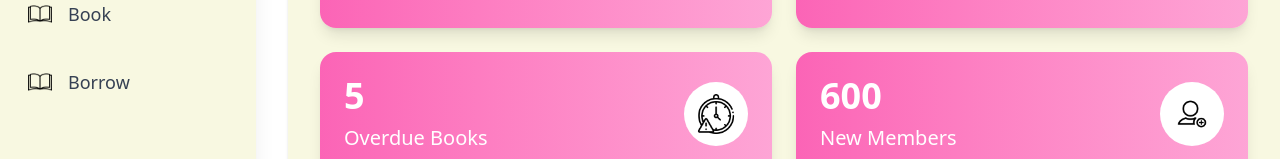
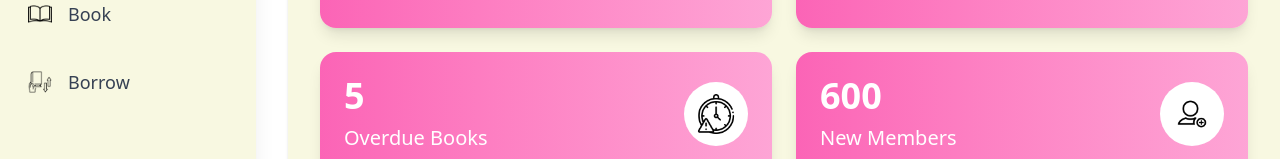
Before and after one commit to tith-sa/b8-librarysystem-g4, a Vue app: page /Home in a window 1280 px wide. Shown: the part 328-487 px from the top of the page. Built offline with nearby package versions, Linux system fonts and the light colour scheme; the HTML template or start-up script is replaced by a standard one.

Commit message:
fix code

```diff
--- a/src/components/dashboard.vue
+++ b/src/components/dashboard.vue
@@ -2,6 +2,7 @@
 import home1 from '../assets/home(1).png'
 import student1 from '../assets/student.png'
 import book from '../assets/book.png'
+import borrow from '../assets/borrow.png'
 </script>
 
 <template>
@@ -48,7 +49,7 @@ import book from '../assets/book.png'
         class="flex items-center gap-4 px-4 py-3 rounded-xl transition duration-200 hover:bg-pink-100 hover:text-pink-600 font-medium text-gray-700"
         :class="{ 'bg-pink-200 text-pink-700': $route.path === '/borrow' }"
       >
-        <img class="w-6 h-6" :src="book" />
+        <img class="w-6 h-6" :src="borrow" />
         <span class="text-lg">Borrow</span>
       </router-link>
     </nav>
--- a/src/pages/Login.vue
+++ b/src/pages/Login.vue
@@ -41,7 +41,7 @@
 
         <button
           type="submit"
-          class="bg-pink-500 py-2 px-4 rounded text-white hover:bg-pink-600 w-full font-bold cursor-pointer"
+          class="bg-pink-500 py-2 px-4 rounded text-white hover:bg-pink-600 w-full font-bold"
         >
           Login
         </button>
@@ -71,10 +71,7 @@ const handleLogin = async () => {
       username: username.value,
       password: password.value,
     });
-
-    // Optional: save token or user info if returned
-    // localStorage.setItem("token", response.data.token);
-
+    localStorage.setItem("token", response.data.token);
     router.push("/home");
   } catch (error) {
     if (error.response && error.response.data && error.response.data.message) {
```
Also changed, not shown: src/components/borrow.vue (added).
